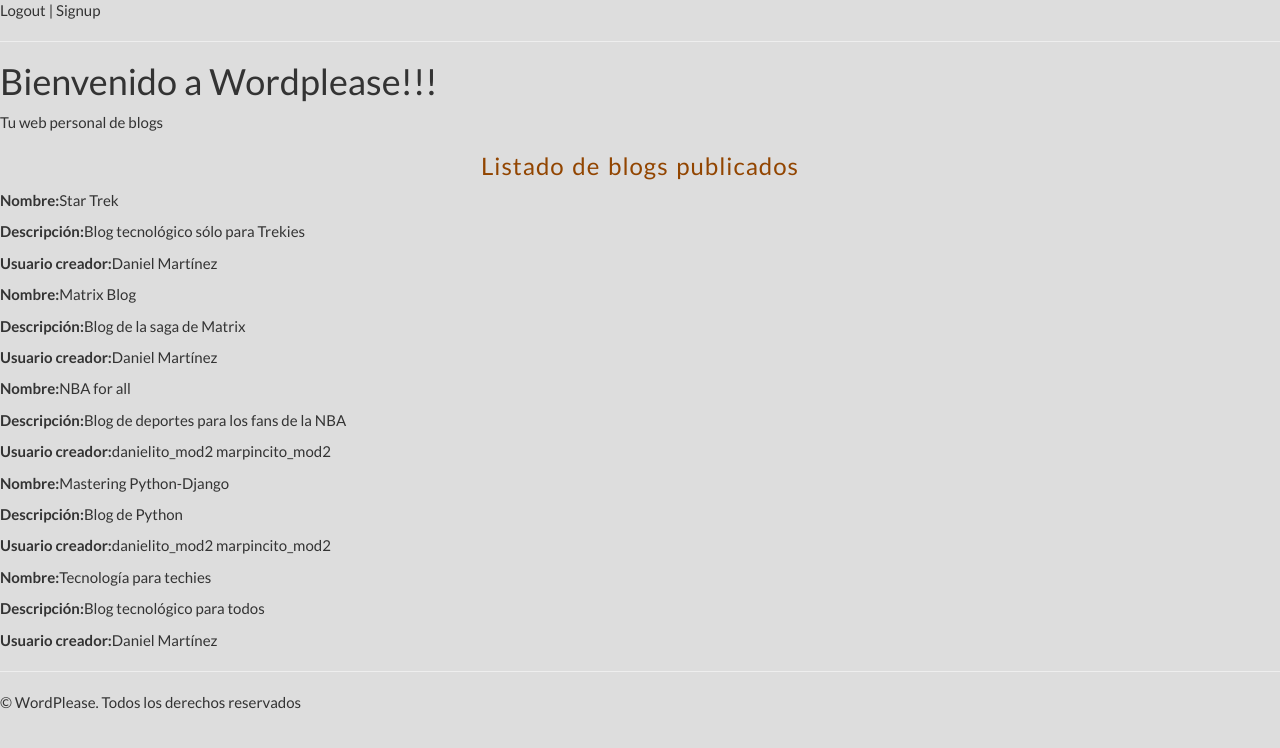
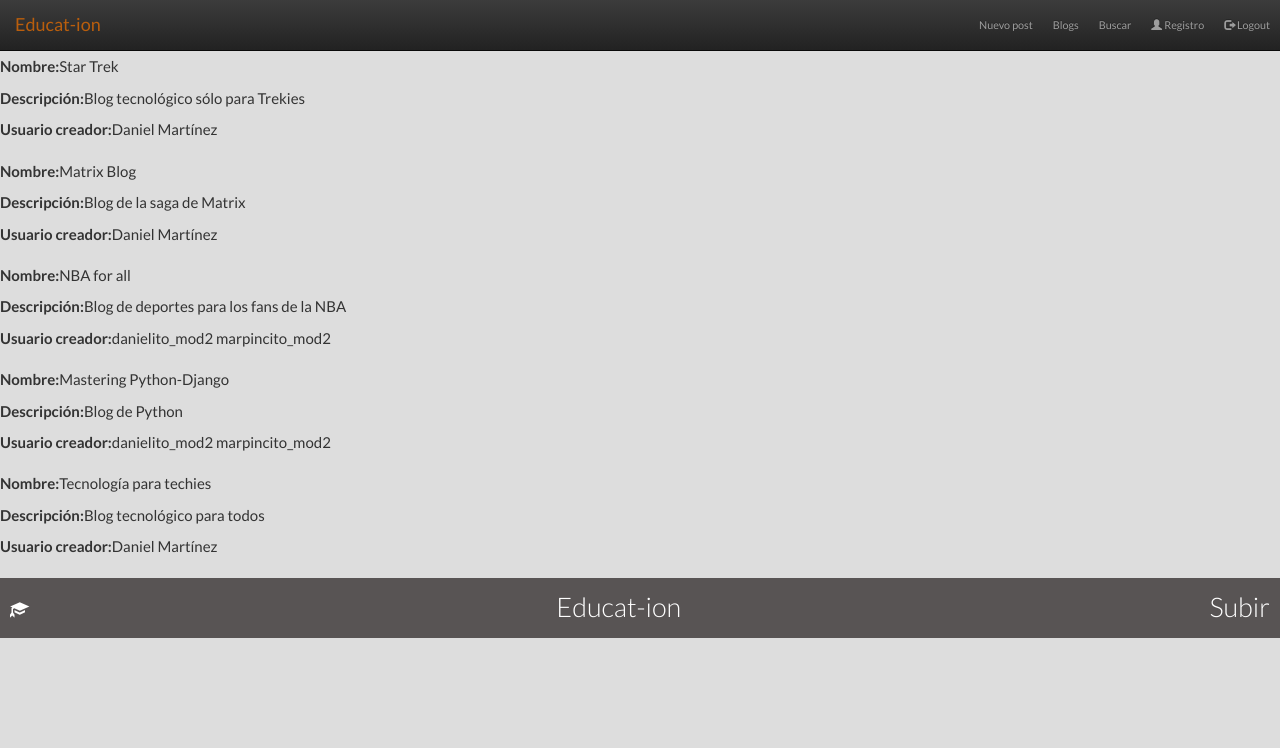
Before and after one commit to dmpinero/practica_Python_Django, a Django app: page /blogs/ in a window 1280 px wide. Shown: the top 748 px of the page. Run offline with Django 3.2, Linux system fonts and the light colour scheme; a user stored in the database is signed in; data comes from the database, SQL or seed files in the repository; both versions use the stored data as it was after the commit; parts of the project's set-up code (start-up, migrations or seed data) failed here and were passed over; some libraries are stand-ins or nearby versions.

Commit message:
Entrega de practica

```diff
--- a/Wordplease/templates/includes/footer.html
+++ b/Wordplease/templates/includes/footer.html
@@ -1,2 +1,9 @@
-<hr>
-&copy; WordPlease. Todos los derechos reservados
+<!-- Pie de página -->
+<footer class="pie">
+      <i class="logo glyphicon glyphicon-education"></i>
+      <span class="nombre-app">Educat-ion</span>
+      <a class="subir" href="#cabecera">Subir</a>
+</footer>
+
+<!-- Carga de scripts -->
+<script src="js/app.js"></script>
--- a/Wordplease/templates/includes/menu.html
+++ b/Wordplease/templates/includes/menu.html
@@ -1,8 +1,51 @@
-{% if user.is_authenticated %}
-    <a href="{% url 'users_logout' %}">Logout</a>
-    |
-    <a href="{% url 'users_signup' %}">Signup</a>
-{% else %}
-    <a href="{% url 'users_login' %}">Login</a>
-{% endif %}
-<hr>
+	    <!-- Cabecera -->
+		<header id="cabecera">
+			<!-- Barra de navegacion oculta con elemento pulsable en tablets y smartphones-->
+			<nav class="navbar navbar-inverse navbar-fixed-top">
+			  <div class="container-fluid">
+			    <div class="navbar-header">
+			      <!-- Menú hamburguesa -->
+			      <button type="button" class="navbar-toggle" data-toggle="collapse" data-target="#myNavbar">
+			        <span class="icon-bar"></span>
+			        <span class="icon-bar"></span>
+			        <span class="icon-bar"></span>
+			      </button>
+
+				  <!-- Logo -->
+                    <i id="logo-cabecera" class="logo glyphicon glyphicon-education"></i>
+				    <p id="nombre-app">Educat-ion</p>
+			    </div>
+
+			    <!-- Elementos del menú -->
+			    <div class="collapse navbar-collapse" id="myNavbar">
+			      <ul class="nav navbar-nav">
+					  {% for category in category_list %}
+					  	<li><a href="#">{{ category.name }}</a></li>
+					  {% endfor %}
+			      </ul>
+			      <ul class="nav navbar-nav navbar-right">
+                      <li><a href="{% url 'posts_create' %}">Nuevo post</a></li>
+                      <li><a href="{% url 'blogs_list' %}">Blogs</a></li>
+                      <li><a href="#search">Buscar</a></li>
+			          <li><a href="{% url 'users_signup' %}"><span class="glyphicon glyphicon-user"></span> Registro</a></li>
+                      {% if user.is_authenticated %}
+                        <li><a href="{% url 'users_logout' %}"><span class="glyphicon glyphicon-log-out"></span> Logout</a></li>
+                      {% else %}
+                        <li><a href="{% url 'users_login' %}"><span class="glyphicon glyphicon-log-in"></span> Login</a></li>
+                      {% endif %}
+			      </ul>
+			    </div>
+			    <!-- Elementos del menú -->
+			  </div>
+			</nav>
+
+			<!-- Buscador -->
+			<div id="search">
+			    <button type="button" class="close">×</button>
+			    <form>
+			        <input type="search" placeholder="Introduzca términos a buscar"/>
+			        <button type="submit" class="btn btn-primary">Buscar</button>
+			    </form>
+			</div>
+		</header>
+		<!-- Cabecera -->
--- a/blogs/templates/blogs/home.html
+++ b/blogs/templates/blogs/home.html
@@ -1,15 +1,15 @@
 {% extends "template.html" %}
 
 {% block body %}
-    <h1>Bienvenido a Wordplease!!!</h1>
-    <p>Tu web personal de blogs</p>
-
     {% if blogs_list|length > 0 %}
         <h2>Listado de blogs publicados</h2>
         {% for blog in blogs_list %}
+        <div class="articulo">
             <strong><p>Nombre:</strong>{{ blog.name }}</p>
             <strong><p>Descripción:</strong>{{ blog.description }}</p>
             <strong><p>Usuario creador:</strong>{{ blog.owner.first_name }} {{ blog.owner.last_name }}</p>
+            <div class="separador"></div>
+        </div>
         {% endfor %}
     {% else %}
         ¡¡Sé el primero en crear un blog!!
--- a/posts/templates/posts/new-post.html
+++ b/posts/templates/posts/new-post.html
@@ -1,5 +1,3 @@
-{% extends "template.html" %}
-
 {% block title %}
     WordPlease - Alta de post
 {% endblock %}
--- a/users/templates/users/signup.html
+++ b/users/templates/users/signup.html
@@ -1,5 +1,3 @@
-{% extends "template.html" %}
-
 {% block title %}
     WordPlease - Alta de usuario
 {% endblock %}
--- a/users/views.py
+++ b/users/views.py
@@ -14,6 +14,7 @@ class HomeUserView(View):
         :return: objeto HttpResponse con los datos de la respuesta
         """
         return render(request, 'users/login.html', None)
+
 
 class LoginView(View):
     def get(self, request):
```
Also changed, not shown: posts/templates/posts/home.html (+24 -8 lines), posts/templates/posts/post-detail.html (+33 -8 lines), posts/views.py (+6 -3 lines), users/templates/users/login.html (+5 -11 lines), db.sqlite3.
